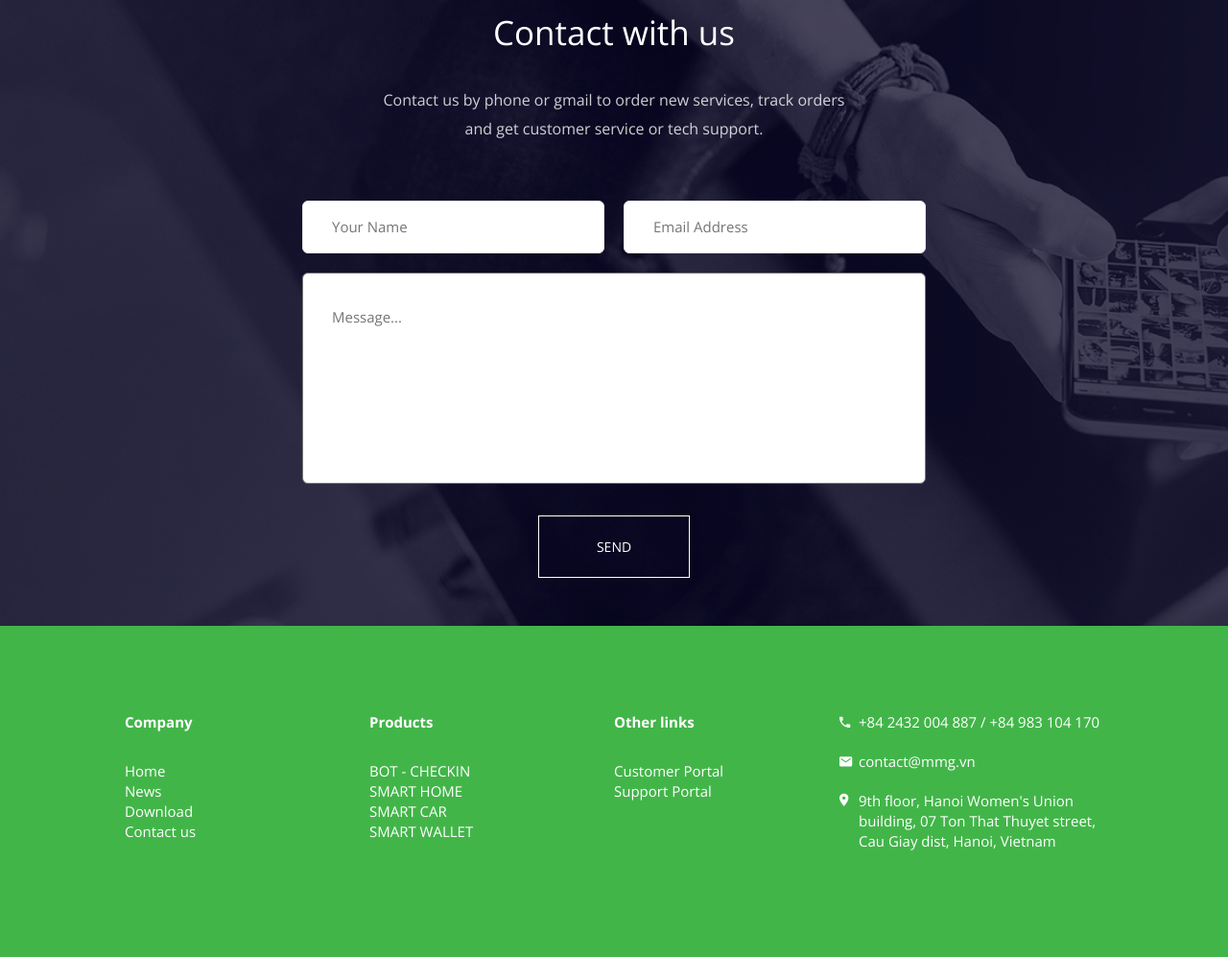
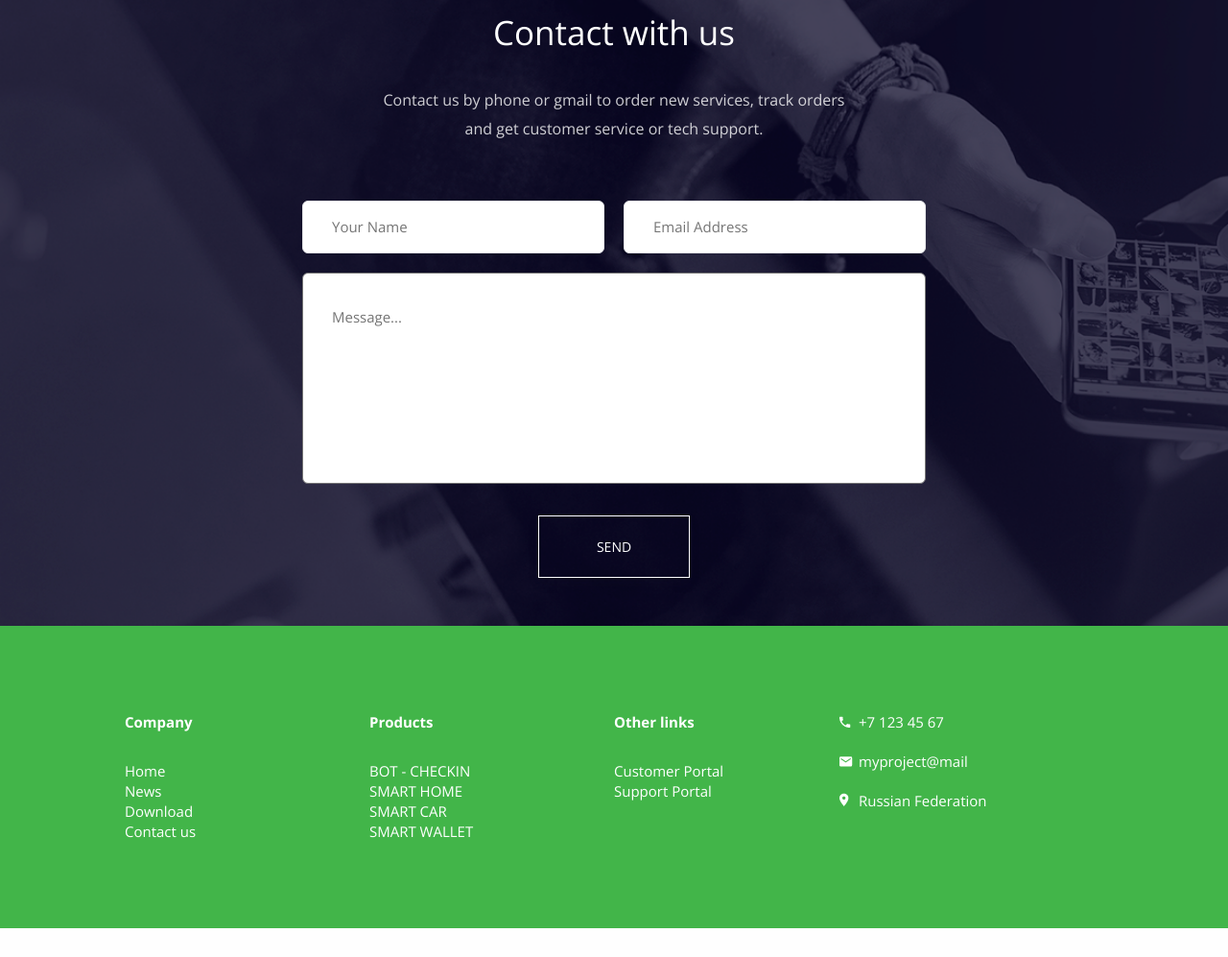
Before and after one commit to Targonkp/MMG-lending, a website: page src/index.html in a window 1280 px wide. Shown: the part 3527-4524 px from the top of the page at 96% size. After the commit the page ends 4494 px from the top, so only its background shows below. Drawn offline with nearby package versions, Linux system fonts and the light colour scheme.

Commit message:
Some changes in Contact

```diff
--- a/src/index.html
+++ b/src/index.html
@@ -223,11 +223,9 @@
         </div>
         <div>
             <ul class="contacts">
-                <li>+84 2432 004 887 / +84 983 104 170</li>
-                <li>contact@mmg.vn</li>
-                <li>9th floor, Hanoi Women's Union
-                    building, 07 Ton That Thuyet street,
-                    Cau Giay dist, Hanoi, Vietnam</li>
+                <li>+7 123 45 67</li>
+                <li>myproject@mail</li>
+                <li>Russian Federation</li>
             </ul>
         </div>
     </footer>
```
